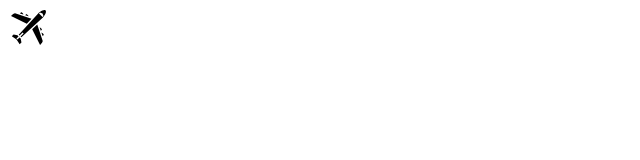
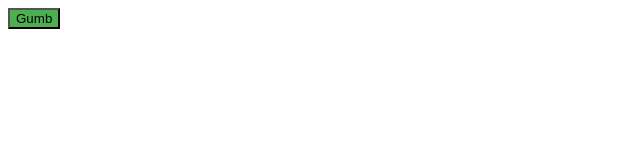
Before and after one commit to Slashh48/react-app, a React (Vite) app: page / in a window 1280 px wide. Shown: the top 160 px of the page, without its empty margins (0-640 px from the left). Built offline with nearby package versions, Linux system fonts and the light colour scheme.

Commit message:
CSS vjezba prva

```diff
--- a/src/App.tsx
+++ b/src/App.tsx
@@ -1,9 +1,9 @@
-import { GiCommercialAirplane } from "react-icons/gi";
+import Button from "./components/Button";
 
 function App() {
   return (
     <div>
-      <GiCommercialAirplane size="40" />
+      <Button onClick={() => {}}>Gumb</Button>
     </div>
   );
 }
--- /dev/null
+++ b/src/components/Button/Button.module.css
@@ -0,0 +1,3 @@
+.button {
+    background-color: #4CAF50;
+  }
--- /dev/null
+++ b/src/components/Button/Button.tsx
@@ -0,0 +1,18 @@
+import styles from "./Button.module.css";
+
+interface Props {
+  children: string;
+  onClick: () => void;
+}
+
+const Button = ({ children, onClick }: Props) => {
+  return (
+    <div>
+      <button type="button" className={styles.button} onClick={onClick}>
+        {children}
+      </button>
+    </div>
+  );
+};
+
+export default Button;
--- /dev/null
+++ b/src/components/Button/index.ts
@@ -0,0 +1,3 @@
+import Button from "./Button";
+
+export default Button;
```
Also changed, not shown: src/components/Button.tsx (deleted, +0 -17 lines).
